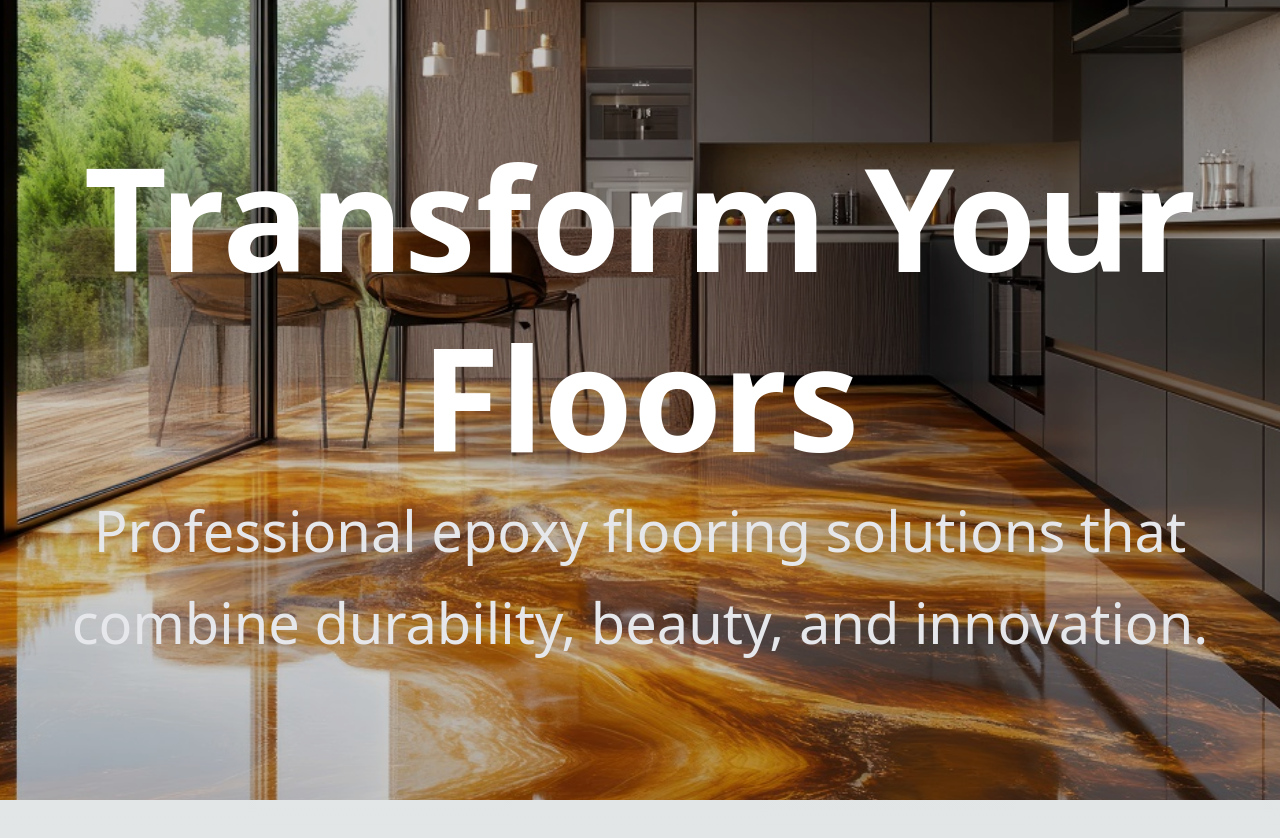
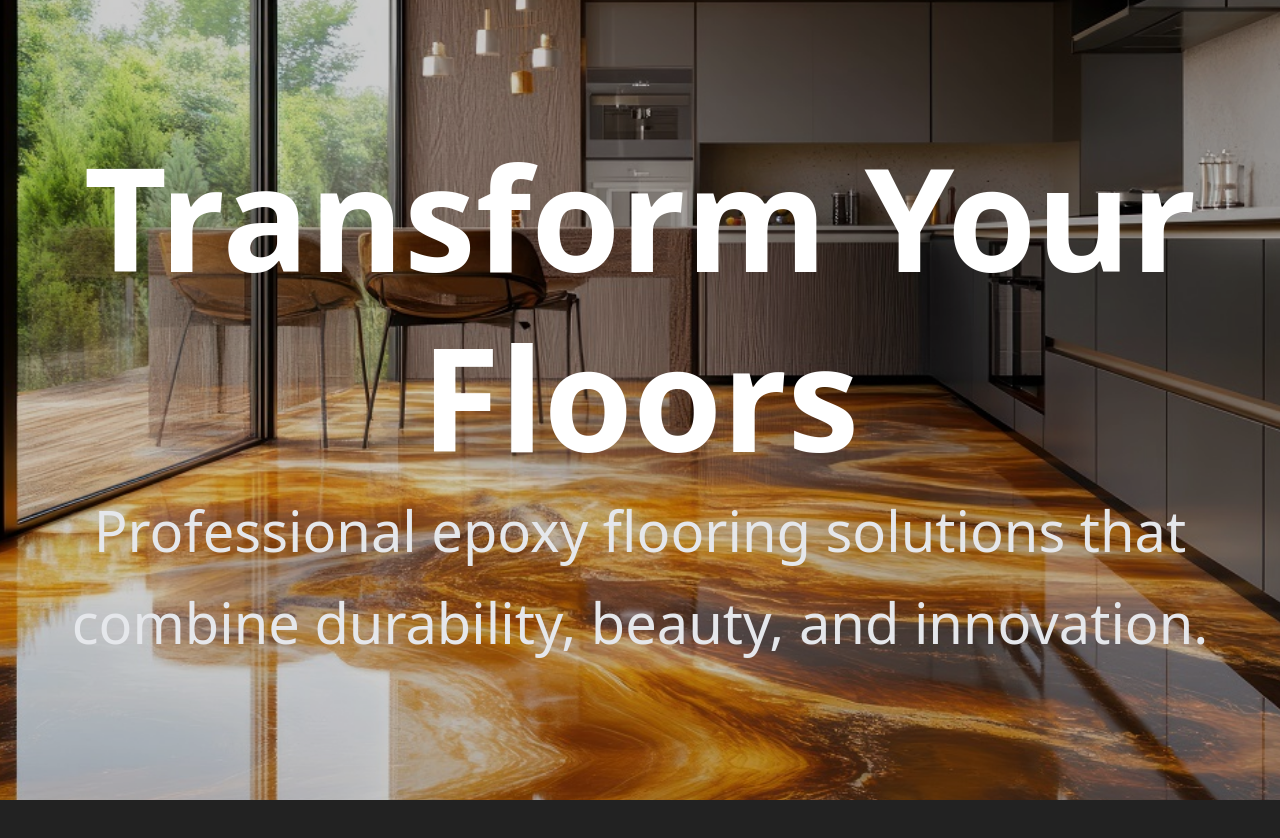
Before and after one commit to celalzamanoglu/epoxy-flooring, a Next.js app: page / in a window 1280 px wide. Shown: the top 838 px of the page. Built offline with nearby package versions, Linux system fonts and the light colour scheme.

Commit message:
feat: generic background color for landing page

```diff
--- a/src/app/page.tsx
+++ b/src/app/page.tsx
@@ -18,7 +18,7 @@ export default function Home() {
   }, []);
 
   return (
-    <main className="mt-[50vh] mb-[100vh]">
+    <main className="mt-[50vh] mb-[100vh] bg-[#222]">
       <HeroSection />
       <NumbersSection />
     </main>
--- a/src/components/HeroSection.module.css
+++ b/src/components/HeroSection.module.css
@@ -8,7 +8,6 @@
   overflow: hidden;
   top: 0;
   height: 100vh;
-  background: #1C1C1C;
 }
 
 .el {
```
